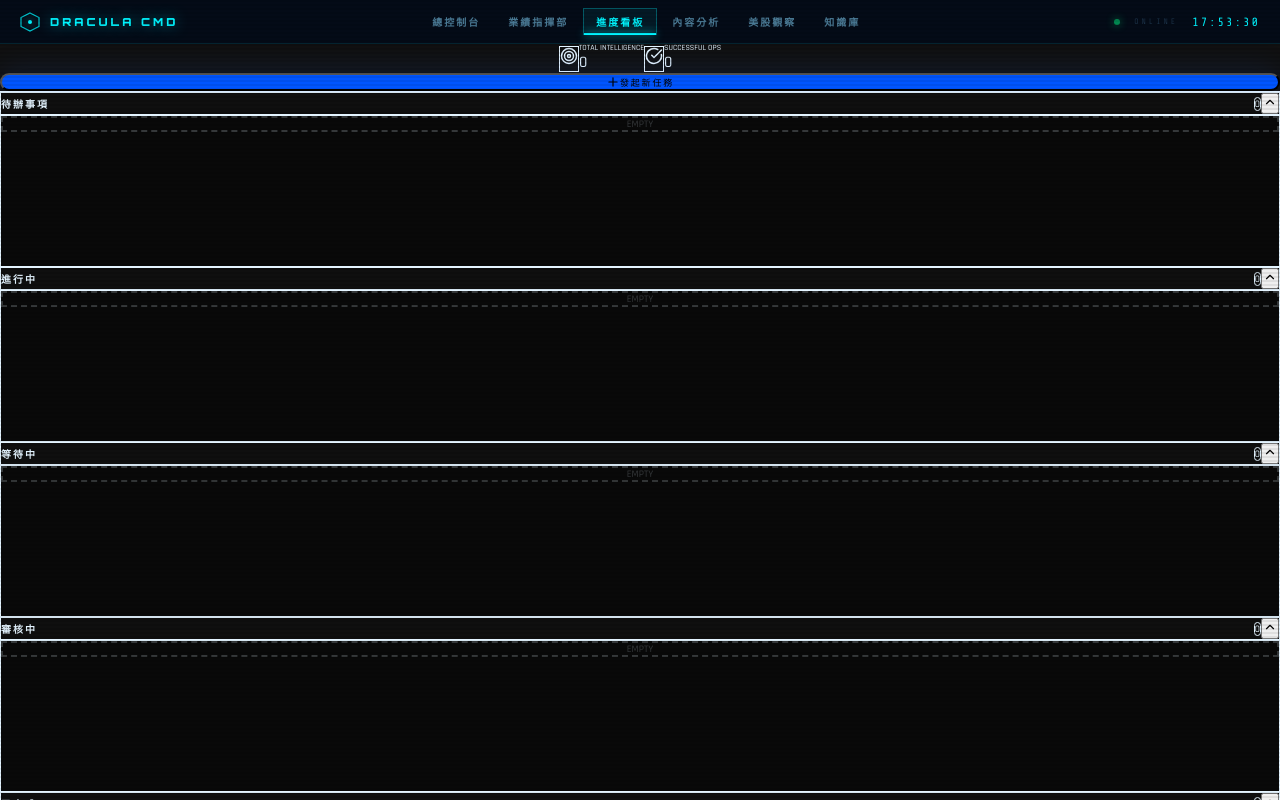
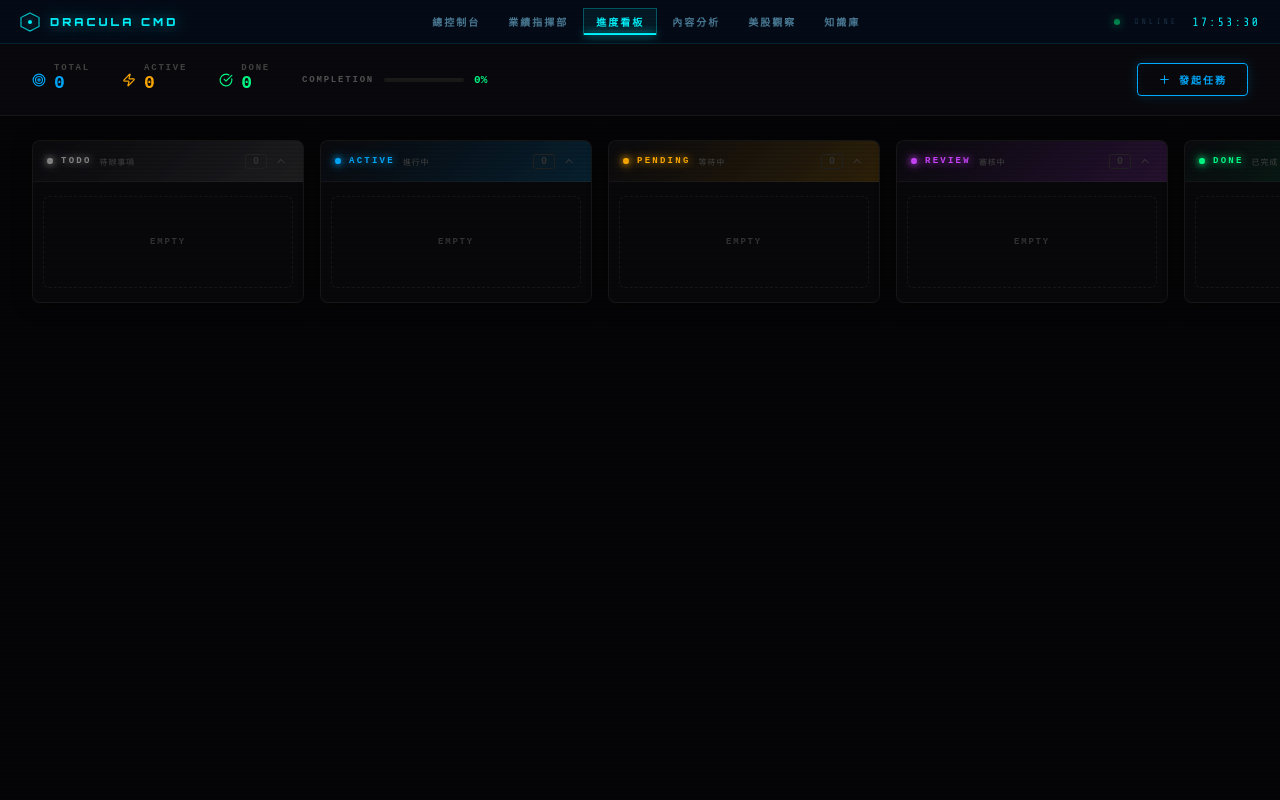
Before and after one commit to andy012732/second-brain-ui, a Next.js app: page /kanban in a window 1280 px wide. Built offline with nearby package versions, Linux system fonts and the light colour scheme.

Commit message:
✨ feat: cyberpunk kanban v2 — neon glow

```diff
--- a/app/kanban/page.tsx
+++ b/app/kanban/page.tsx
@@ -1,27 +1,28 @@
 'use client';
 
 import React, { useState, useEffect } from 'react';
-import { Plus, Target, CheckCircle } from 'lucide-react';
+import { Plus, Target, CheckCircle, Zap, Clock } from 'lucide-react';
 import { Task } from '@/lib/kanban';
 import CreateTaskModal from '@/components/CreateTaskModal';
 import TaskDetailModal from '@/components/TaskDetailModal';
 import KanbanColumn from '@/components/KanbanColumn';
 
 const COLUMNS = [
-  { id: 'todo', title: '待辦事項', color: 'border-gray-500' },
-  { id: 'ongoing', title: '進行中', color: 'border-blue-500' },
-  { id: 'pending', title: '等待中', color: 'border-yellow-500' },
-  { id: 'review', title: '審核中', color: 'border-purple-500' },
-  { id: 'done', title: '已完成', color: 'border-green-500' },
-  { id: 'archive', title: '封存', color: 'border-gray-700' },
+  { id: 'todo',    title: '待辦事項', label: 'TODO',    neon: '#888',   glow: 'rgba(150,150,150,0.15)' },
+  { id: 'ongoing', title: '進行中',  label: 'ACTIVE',  neon: '#00aaff', glow: 'rgba(0,170,255,0.15)' },
+  { id: 'pending', title: '等待中',  label: 'PENDING', neon: '#ffaa00', glow: 'rgba(255,170,0,0.15)' },
+  { id: 'review',  title: '審核中',  label: 'REVIEW',  neon: '#cc44ff', glow: 'rgba(204,68,255,0.15)' },
+  { id: 'done',    title: '已完成',  label: 'DONE',    neon: '#00ff88', glow: 'rgba(0,255,136,0.15)' },
+  { id: 'archive', title: '封存',    label: 'ARCHIVE', neon: '#444',   glow: 'rgba(80,80,80,0.1)' },
 ] as const;
 
 export default function KanbanPage() {
   const [tasks, setTasks] = useState<Task[]>([]);
   const [selectedTask, setSelectedTask] = useState<Task | null>(null);
   const [isCreateModalOpen, setIsCreateModalOpen] = useState(false);
+  const [mounted, setMounted] = useState(false);
 
-  useEffect(() => { fetchTasks(); }, []);
+  useEffect(() => { setMounted(true); fetchTasks(); }, []);
 
   const fetchTasks = async () => {
     try {
@@ -35,7 +36,6 @@ export default function KanbanPage() {
     if (newOrder === -1) return;
     const task = tasks.find(t => t.id === taskId);
     if (!task || task.status === newStatus) return;
-
     setTasks(prev => prev.map(t => t.id === taskId ? { ...t, status: newStatus as any, updatedAt: new Date().toISOString() } : t));
     await fetch(`/api/tasks/${taskId}/actions`, {
       method: 'POST',
@@ -48,62 +48,154 @@ export default function KanbanPage() {
     if (selectedTask?.id === updatedTask.id) setSelectedTask(updatedTask);
   };
 
+  const activeCount = tasks.filter(t => t.status === 'ongoing').length;
   const doneCount = tasks.filter(t => t.status === 'done').length;
+  const completionRate = tasks.length > 0 ? Math.round((doneCount / tasks.length) * 100) : 0;
+  const overdueCount = tasks.filter(t => t.dueDate && new Date(t.dueDate) < new Date() && t.status !== 'done' && t.status !== 'archive').length;
 
   return (
-    <div className="h-full w-full bg-[#030303] text-gray-200 flex flex-col overflow-hidden">
+    <div style={{
+      height: '100%', width: '100%',
+      background: '#050507',
+      color: '#ccc',
+      display: 'flex', flexDirection: 'column',
+      overflow: 'hidden',
+      fontFamily: '"JetBrains Mono", "Fira Code", monospace',
+    }}>
 
-      {/* 🟢 頂部統計列 (保持電腦版霸氣，手機版緊湊) */}
-      <div className="h-auto md:h-20 px-4 md:px-8 py-4 md:py-0 flex flex-col md:flex-row items-center justify-between border-b border-white/5 bg-[#111] gap-4 md:gap-0 shrink-0">
-          <div className="flex gap-6 md:gap-10">
-              <div className="flex items-center gap-3">
-                  <div className="p-2 bg-blue-500/10 rounded-xl border border-blue-500/20"><Target className="text-blue-500" size={18} /></div>
-                  <div>
-                    <div className="text-[8px] md:text-[10px] text-gray-500 uppercase font-black tracking-widest leading-none">Total Intelligence</div>
-                    <div className="text-lg md:text-xl font-mono font-bold leading-tight tabular-nums">{tasks.length}</div>
+      {/* ── 頂部統計列 ── */}
+      <div style={{
+        padding: '0 32px',
+        height: 72,
+        display: 'flex', alignItems: 'center', justifyContent: 'space-between',
+        borderBottom: '1px solid rgba(255,255,255,0.05)',
+        background: 'rgba(10,10,14,0.95)',
+        backdropFilter: 'blur(10px)',
+        flexShrink: 0,
+        gap: 16,
+      }}>
+        {/* 左：統計數字 */}
+        <div style={{ display: 'flex', alignItems: 'center', gap: 32 }}>
+          <StatPill icon={<Target size={14} />} label="TOTAL" value={tasks.length} color="#00aaff" />
+          <StatPill icon={<Zap size={14} />} label="ACTIVE" value={activeCount} color="#ffaa00" />
+          <StatPill icon={<CheckCircle size={14} />} label="DONE" value={doneCount} color="#00ff88" />
+          {overdueCount > 0 && (
+            <StatPill icon={<Clock size={14} />} label="OVERDUE" value={overdueCount} color="#ff4444" pulse />
+          )}
+          {/* 完成率進度條 */}
+          <div style={{ display: 'flex', alignItems: 'center', gap: 10 }}>
+            <span style={{ fontSize: 9, fontWeight: 900, color: '#555', letterSpacing: '0.2em' }}>COMPLETION</span>
+            <div style={{ width: 80, height: 4, background: '#1a1a1a', borderRadius: 99, overflow: 'hidden' }}>
+              <div style={{
+                height: '100%', width: `${completionRate}%`,
+                background: 'linear-gradient(90deg, #00aaff, #00ff88)',
+                transition: 'width 0.8s ease',
+                boxShadow: '0 0 8px rgba(0,255,136,0.5)',
+              }} />
+            </div>
+            <span style={{ fontSize: 11, fontWeight: 900, color: '#00ff88', fontVariantNumeric: 'tabular-nums' }}>
+              {completionRate}%
+            </span>
           </div>
         </div>
-              <div className="flex items-center gap-3">
-                  <div className="p-2 bg-green-500/10 rounded-xl border border-green-500/20"><CheckCircle className="text-green-500" size={18} /></div>
-                  <div>
-                    <div className="text-[8px] md:text-[10px] text-gray-500 uppercase font-black tracking-widest leading-none">Successful Ops</div>
-                    <div className="text-lg md:text-xl font-mono font-bold leading-tight text-white tabular-nums">{doneCount}</div>
-                  </div>
-              </div>
-          </div>
+
+        {/* 右：新增按鈕 */}
         <button
           onClick={() => setIsCreateModalOpen(true)}
-            className="w-full md:w-auto bg-[#0055ff] hover:bg-blue-500 text-white font-black text-[9px] md:text-[10px] px-6 py-2.5 rounded-full flex items-center justify-center gap-2 transition-all shadow-[0_0_30px_rgba(37,99,235,0.2)] active:scale-95 tracking-[0.2em] uppercase"
+          style={{
+            background: 'transparent',
+            border: '1px solid #00aaff',
+            color: '#00aaff',
+            fontSize: 10, fontWeight: 900,
+            letterSpacing: '0.2em',
+            padding: '8px 20px',
+            borderRadius: 4,
+            cursor: 'pointer',
+            display: 'flex', alignItems: 'center', gap: 8,
+            transition: 'all 0.2s',
+            boxShadow: '0 0 12px rgba(0,170,255,0.2), inset 0 0 12px rgba(0,170,255,0.05)',
+            textTransform: 'uppercase',
+            whiteSpace: 'nowrap',
+          }}
+          onMouseEnter={e => {
+            (e.currentTarget as HTMLButtonElement).style.background = 'rgba(0,170,255,0.1)';
+            (e.currentTarget as HTMLButtonElement).style.boxShadow = '0 0 24px rgba(0,170,255,0.4), inset 0 0 16px rgba(0,170,255,0.1)';
+          }}
+          onMouseLeave={e => {
+            (e.currentTarget as HTMLButtonElement).style.background = 'transparent';
+            (e.currentTarget as HTMLButtonElement).style.boxShadow = '0 0 12px rgba(0,170,255,0.2), inset 0 0 12px rgba(0,170,255,0.05)';
+          }}
         >
-              <Plus size={14} /> <span>發起新任務</span>
+          <Plus size={13} /> 發起任務
         </button>
       </div>
 
-      {/* 🚀 看板區域：核心響應式更新 */}
-      <div className="flex-1 overflow-x-auto md:overflow-x-auto p-4 md:p-8 bg-[#030303] flex flex-col md:flex-row space-y-6 md:space-y-0 md:space-x-6 custom-scrollbar">
+      {/* ── 看板主區域 ── */}
+      <div style={{
+        flex: 1,
+        overflowX: 'auto',
+        overflowY: 'hidden',
+        padding: '24px 32px',
+        display: 'flex',
+        gap: 16,
+        alignItems: 'flex-start',
+      }}>
         {COLUMNS.map(col => (
-            <div key={col.id} className="shrink-0 w-full md:w-80">
           <KanbanColumn
+            key={col.id}
             column={col}
             tasks={tasks.filter(t => t.status === col.id)}
             onTaskMoved={handleTaskMoved}
             onTaskClick={setSelectedTask}
             onRefresh={fetchTasks}
           />
-            </div>
         ))}
       </div>
 
-      {isCreateModalOpen && <CreateTaskModal onClose={() => setIsCreateModalOpen(false)} onTaskCreated={(newTask: Task) => {
+      {isCreateModalOpen && (
+        <CreateTaskModal
+          onClose={() => setIsCreateModalOpen(false)}
+          onTaskCreated={(newTask: Task) => {
             if (newTask) setTasks(prev => [newTask, ...prev]);
             setIsCreateModalOpen(false);
-      }} />}
+          }}
+        />
+      )}
 
-      {selectedTask && <TaskDetailModal
+      {selectedTask && (
+        <TaskDetailModal
           task={selectedTask}
           onClose={() => setSelectedTask(null)}
           onTaskUpdated={(updated: Task) => updateLocalTask(updated)}
-      />}
+        />
+      )}
     </div>
   );
 }
+
+// ── 小統計元件 ──
+function StatPill({ icon, label, value, color, pulse }: {
+  icon: React.ReactNode;
+  label: string;
+  value: number;
+  color: string;
+  pulse?: boolean;
+}) {
+  return (
+    <div style={{ display: 'flex', alignItems: 'center', gap: 8 }}>
+      <div style={{
+        color, display: 'flex', alignItems: 'center',
+        animation: pulse ? 'pulse 1.5s ease-in-out infinite' : undefined,
+      }}>
+        {icon}
+      </div>
+      <div>
+        <div style={{ fontSize: 9, color: '#444', letterSpacing: '0.2em', fontWeight: 900, lineHeight: 1 }}>{label}</div>
+        <div style={{ fontSize: 18, fontWeight: 900, color, lineHeight: 1.2, fontVariantNumeric: 'tabular-nums' }}>
+          {value}
+        </div>
+      </div>
+      <style>{`@keyframes pulse { 0%,100% { opacity:1 } 50% { opacity:0.4 } }`}</style>
+    </div>
+  );
+}
--- a/components/KanbanColumn.tsx
+++ b/components/KanbanColumn.tsx
@@ -5,25 +5,23 @@ import TaskCard from './TaskCard';
 import { Task } from '@/lib/kanban';
 import { ChevronDown, ChevronUp } from 'lucide-react';
 
+interface ColumnDef {
+  id: string;
+  title: string;
+  label: string;
+  neon: string;
+  glow: string;
+}
+
 interface KanbanColumnProps {
-  column: {
-    id: string;
-    title: string;
-    color: string;
-  };
+  column: ColumnDef;
   tasks: Task[];
   onTaskMoved: (taskId: string, newStatus: string, newOrder: number) => void;
-  onTaskClick: (task: Task) => void; // 新增：傳遞點擊事件
+  onTaskClick: (task: Task) => void;
   onRefresh: () => void;
 }
 
-export default function KanbanColumn({
-  column,
-  tasks,
-  onTaskMoved,
-  onTaskClick,
-  onRefresh,
-}: KanbanColumnProps) {
+export default function KanbanColumn({ column, tasks, onTaskMoved, onTaskClick }: KanbanColumnProps) {
   const [isCollapsed, setIsCollapsed] = useState(false);
   const [isDraggingOver, setIsDraggingOver] = useState(false);
 
@@ -33,15 +31,12 @@ export default function KanbanColumn({
     e.preventDefault();
     setIsDraggingOver(true);
   };
-
   const handleDragLeave = () => setIsDraggingOver(false);
-
-  const handleDrop = async (e: React.DragEvent) => {
+  const handleDrop = (e: React.DragEvent) => {
     e.preventDefault();
     setIsDraggingOver(false);
     const taskId = e.dataTransfer.getData('taskId');
-    if (!taskId) return;
-    onTaskMoved(taskId, column.id, tasks.length);
+    if (taskId) onTaskMoved(taskId, column.id, tasks.length);
   };
 
   return (
@@ -49,35 +44,117 @@ export default function KanbanColumn({
       onDragOver={handleDragOver}
       onDragLeave={handleDragLeave}
       onDrop={handleDrop}
-      className={`w-80 flex flex-col bg-[#111]/50 rounded-2xl border transition-all ${isDraggingOver ? 'border-blue-500 bg-blue-500/5' : 'border-gray-800/30'} backdrop-blur-sm shadow-xl`}
+      style={{
+        width: 272,
+        flexShrink: 0,
+        display: 'flex',
+        flexDirection: 'column',
+        background: isDraggingOver
+          ? `linear-gradient(180deg, ${column.glow} 0%, rgba(10,10,14,0.9) 100%)`
+          : 'rgba(10,10,14,0.7)',
+        border: `1px solid ${isDraggingOver ? column.neon : 'rgba(255,255,255,0.06)'}`,
+        borderRadius: 8,
+        overflow: 'hidden',
+        transition: 'all 0.2s ease',
+        boxShadow: isDraggingOver
+          ? `0 0 24px ${column.glow}, 0 0 60px ${column.glow}`
+          : '0 2px 20px rgba(0,0,0,0.4)',
+        maxHeight: 'calc(100vh - 140px)',
+      }}
     >
-      <div className={`p-4 border-b-2 ${column.color} bg-[#161616]/50 rounded-t-2xl flex justify-between items-center`}>
-        <h2 className="text-[10px] font-black text-gray-400 uppercase tracking-[0.2em]">{column.title}</h2>
-        <div className="flex items-center gap-2">
-          <span className="text-[10px] font-mono font-bold text-gray-500 px-2 py-0.5 bg-black/40 rounded-full border border-white/5">
+      {/* 欄位標題 */}
+      <div style={{
+        padding: '12px 14px',
+        borderBottom: `1px solid rgba(255,255,255,0.05)`,
+        display: 'flex',
+        alignItems: 'center',
+        justifyContent: 'space-between',
+        background: `linear-gradient(135deg, rgba(10,10,14,0.9) 0%, ${column.glow} 100%)`,
+        flexShrink: 0,
+      }}>
+        <div style={{ display: 'flex', alignItems: 'center', gap: 8 }}>
+          {/* 霓虹點 */}
+          <div style={{
+            width: 6, height: 6, borderRadius: '50%',
+            background: column.neon,
+            boxShadow: `0 0 6px ${column.neon}, 0 0 12px ${column.neon}`,
+          }} />
+          <span style={{
+            fontSize: 9, fontWeight: 900,
+            color: column.neon,
+            letterSpacing: '0.25em',
+            textShadow: `0 0 8px ${column.neon}`,
+            fontFamily: '"JetBrains Mono", monospace',
+          }}>
+            {column.label}
+          </span>
+          <span style={{
+            fontSize: 8, color: '#444',
+            letterSpacing: '0.1em',
+          }}>
+            {column.title}
+          </span>
+        </div>
+
+        <div style={{ display: 'flex', alignItems: 'center', gap: 6 }}>
+          {/* 任務數量 */}
+          <span style={{
+            fontSize: 10, fontWeight: 900,
+            color: tasks.length > 0 ? column.neon : '#333',
+            background: tasks.length > 0 ? column.glow : 'transparent',
+            border: `1px solid ${tasks.length > 0 ? column.neon + '44' : '#222'}`,
+            borderRadius: 3,
+            padding: '1px 7px',
+            fontFamily: 'monospace',
+            transition: 'all 0.3s',
+          }}>
             {tasks.length}
           </span>
-          <button onClick={() => setIsCollapsed(!isCollapsed)} className="text-gray-600 hover:text-gray-400">
-            {isCollapsed ? <ChevronDown size={14} /> : <ChevronUp size={14} />}
+
+          <button
+            onClick={() => setIsCollapsed(!isCollapsed)}
+            style={{ color: '#444', background: 'none', border: 'none', cursor: 'pointer', display: 'flex', padding: 2 }}
+          >
+            {isCollapsed ? <ChevronDown size={12} /> : <ChevronUp size={12} />}
           </button>
         </div>
       </div>
 
+      {/* 卡片列表 */}
       {!isCollapsed && (
-        <div className="flex-1 overflow-y-auto p-4 min-h-[150px]">
+        <div style={{
+          flex: 1,
+          overflowY: 'auto',
+          padding: '10px 10px',
+          display: 'flex',
+          flexDirection: 'column',
+          gap: 8,
+          minHeight: 120,
+        }}>
           {sortedTasks.map(task => (
             <TaskCard
               key={task.id}
               task={task}
+              neonColor={column.neon}
               onDragStart={(id) => onTaskMoved(id, column.id, -1)}
-              onClick={onTaskClick} // 點擊時呼叫
+              onClick={onTaskClick}
             />
           ))}
+
           {sortedTasks.length === 0 && (
-            <div className="h-full flex flex-col items-center justify-center opacity-20 py-10">
-              <div className="border-2 border-dashed border-gray-600 rounded-xl w-full h-20 flex items-center justify-center">
-                <span className="text-[10px] font-bold">EMPTY</span>
-              </div>
+            <div style={{
+              flex: 1,
+              display: 'flex',
+              alignItems: 'center',
+              justifyContent: 'center',
+              minHeight: 80,
+              border: `1px dashed rgba(255,255,255,0.06)`,
+              borderRadius: 6,
+              margin: '4px 0',
+            }}>
+              <span style={{ fontSize: 9, color: '#333', letterSpacing: '0.2em', fontWeight: 700 }}>
+                EMPTY
+              </span>
             </div>
           )}
         </div>
```
Also changed, not shown: components/TaskCard.tsx (+136 -51 lines). Lines whose indentation alone changed are shown as unchanged.
